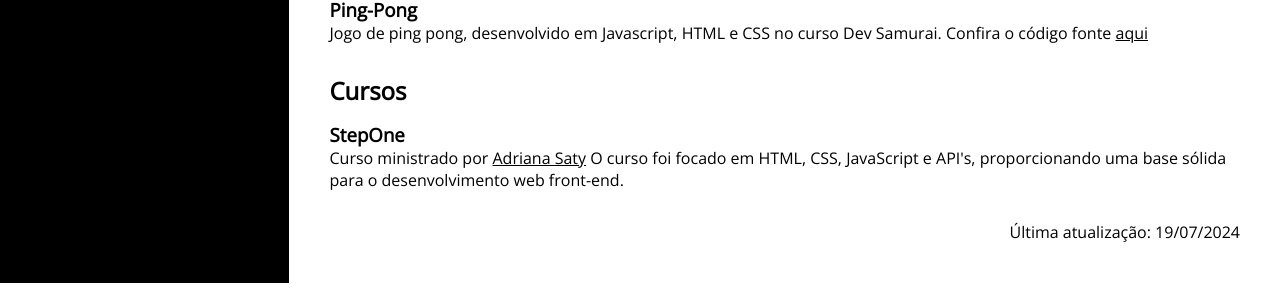
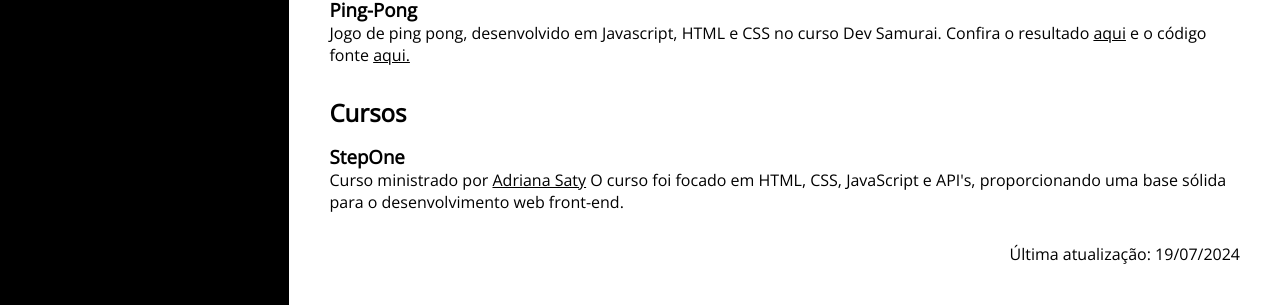
Before and after one commit to RicardoPAvila/my-cv, a plain HTML site: page index.html in a window 1280 px wide. Shown: the part 1235-1540 px from the top of the page. Before the commit the page ends 1518 px from the top, so only its background shows below. Drawn offline with nearby package versions, Linux system fonts and the light colour scheme.

Commit message:
Add files via upload

```diff
--- a/index.html
+++ b/index.html
@@ -196,7 +196,8 @@
                 </p>
                 <h3>Ping-Pong</h3>
                 <p>Jogo de ping pong, desenvolvido em Javascript, HTML e CSS no curso Dev Samurai. Confira
-                    o código fonte <a href="https://ricardopavila.github.io/ping-pong/" target="_blank">aqui</a>
+                    o resultado <a href="https://ricardopavila.github.io/ping-pong/" target="_blank">aqui</a>
+                    e o código fonte <a href="https://github.com/RicardoPAvila/ping-pong" target="_blank">aqui.</a>
                 </p>
             </section>
             <section>
```
